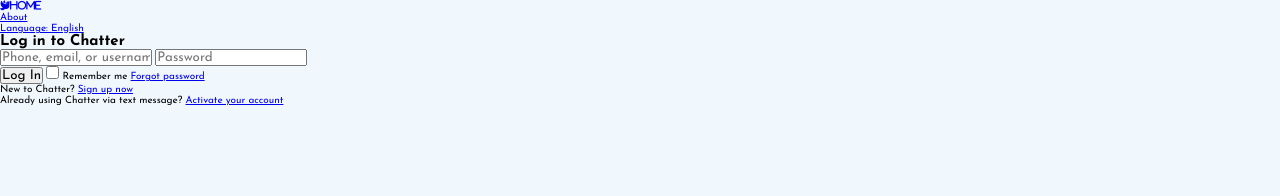
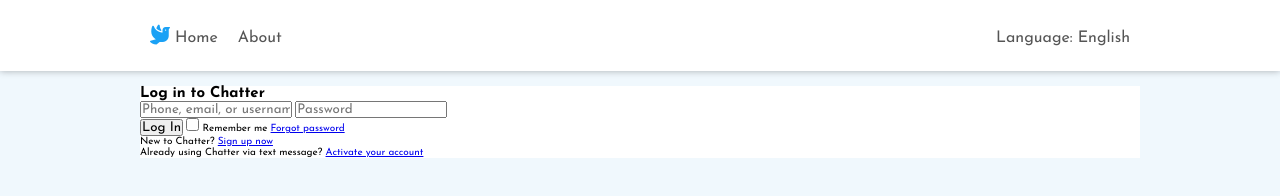
Before and after one commit to duncantalbot/ProjectChat, a plain HTML site: page index.html in a window 1280 px wide. Drawn offline with Linux system fonts and the light colour scheme.

Commit message:
Login Nav Style

```diff
--- a/index.html
+++ b/index.html
@@ -76,7 +76,7 @@
         <!-- login page nav -->
         <nav class="login-page-nav">
             <ul>
-                <li class="brand"><a href="#"><i class="fas fa-dove">Home</i></a></li>
+                <li class="brand"><a href="#"><i class="fas fa-dove"></i> Home</a></li>
                 <li><a href="#">About</a></li>
                 <li><a href="#">Language: English</a></li>
             </ul>
@@ -106,13 +106,6 @@
     </section>
     <!-- end of login page -->
 
-
-
-
-
-
-
-
     <script src="https://kit.fontawesome.com/52a10fad3f.js" crossorigin="anonymous"></script>
 </body>
 
--- a/styles/style.css
+++ b/styles/style.css
@@ -187,6 +187,83 @@ body {
     font-weight: 300;
 }
 /* end of footer */
+/* end of main page */
 
+/* login page */
+.login-page {
+    width: 100%;
+    height: 100vh;
+    display: grid;
+    grid-template-columns: minmax(5rem, 1fr) 2fr minmax(5rem, 1fr);
+    grid-template-rows: repeat(2 , min-content) 1fr;
+    grid-row-gap: 1.5rem;
+}
 
-/* end of main page */
+/* login page nav */
+.login-page-nav {
+    grid-column: 1 / -1;
+    grid-row: 1 / 2;
+    background-color: #fff;
+    padding: 2.5rem 0;
+    box-shadow: 0 0 .7rem rgba(0, 0, 0, .3);
+}
+
+.login-page-nav ul {
+    width: 100rem;
+    margin: auto;
+    display: flex;
+    align-items: flex-end;
+    list-style: none;
+}
+
+.login-page-nav li {
+    margin: 0 1rem;
+    position: relative;
+}
+
+.login-page-nav li:last-child {
+    margin-left: auto;
+}
+
+.login-page-nav li::after {
+    content: "";
+    width: 100%;
+    height: 0.4rem;
+    background-color: #1aa1f5;
+    position: absolute;
+    bottom: -2.5rem;
+    left: 0;
+    opacity: 0;
+    transition: opacity 0.3s;
+}
+
+.login-page-nav li:hover::after {
+    opacity: 1;
+}
+
+.login-page-nav a {
+    font-size: 1.6rem;
+    text-decoration: none;
+    color: #555;
+    transition: color 0.3s;
+}
+
+.login-page-nav li:hover a {
+    color: #1aa1f5;
+}
+
+.login-page-nav i {
+    color: #1aa1f5;
+    font-size: 2rem;
+}
+/* end login page nav */
+
+/* login */
+.login {
+    grid-column: 2 / 3;
+    grid-row: 2 / 3;
+    background-color: #fff;
+    width: 100rem;
+}
+/* end of login */
+/* end of login page */
```
